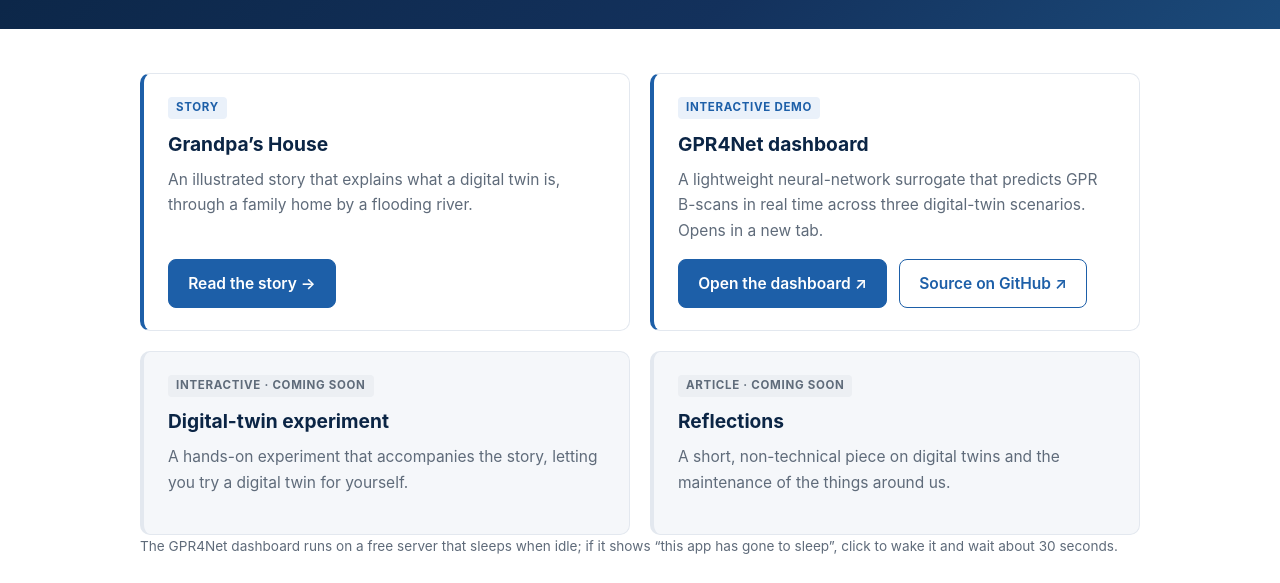
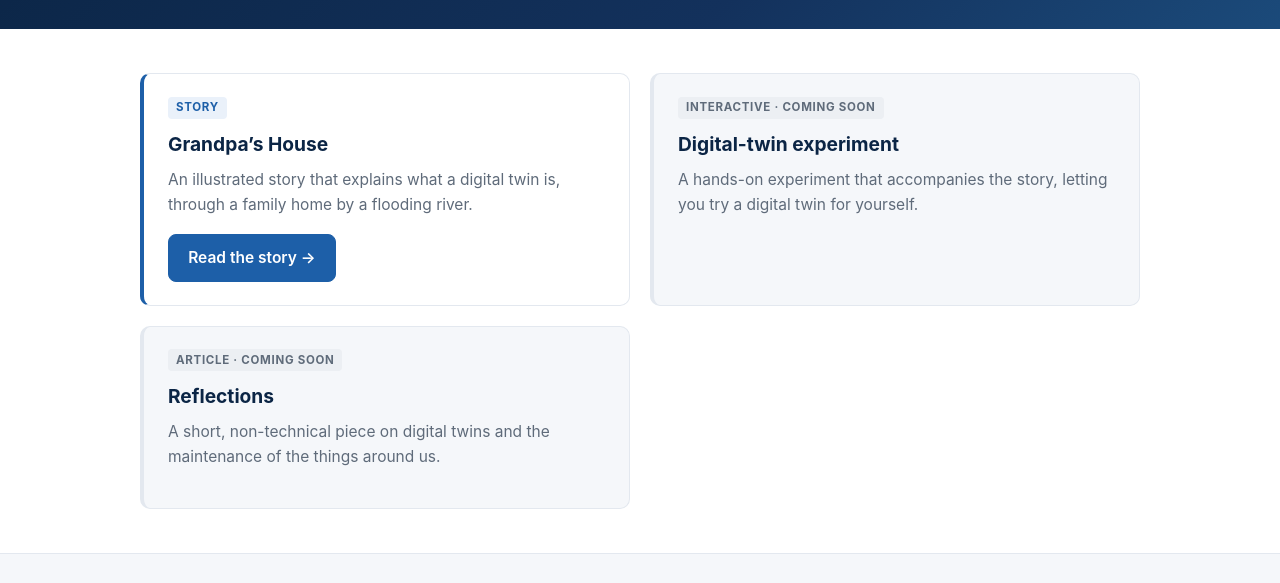
Before and after one commit to M-Twin4US/M-Twin4US.github.io, a plain HTML site: page outputs.html in a window 1280 px wide. Shown: the part 209-792 px from the top of the page. Drawn offline with Linux system fonts and the light colour scheme.

Commit message:
Outputs: hide the GPR4Net dashboard card until its paper is published
Commented out the dashboard card (easy to restore) and removed the
dashboard server-sleep note. Outputs now shows the story and the two
coming-soon cards.

```diff
--- a/outputs.html
+++ b/outputs.html
@@ -70,7 +70,8 @@
                         </div>
                     </article>
 
-                    <article class="out-card" id="dashboard">
+                    <!-- Hidden until the accompanying paper is published. To show again, remove the surrounding comment markers.
+<article class="out-card" id="dashboard">
                         <span class="out-type">Interactive demo</span>
                         <h3>GPR4Net dashboard</h3>
                         <p>A lightweight neural-network surrogate that predicts GPR B-scans in real time across three digital-twin scenarios. Opens in a new tab.</p>
@@ -79,6 +80,7 @@
                             <a class="btn secondary" href="https://github.com/M-Twin4US/gpr4net-dashboard" target="_blank" rel="noopener">Source on GitHub &#8599;</a>
                         </div>
                     </article>
+-->
 
                     <article class="out-card soon">
                         <span class="out-type soon">Interactive &middot; coming soon</span>
@@ -93,7 +95,6 @@
                     </article>
 
                 </div>
-                <p class="out-note">The GPR4Net dashboard runs on a free server that sleeps when idle; if it shows &ldquo;this app has gone to sleep&rdquo;, click to wake it and wait about 30&nbsp;seconds.</p>
             </div>
         </section>
     </main>
```
